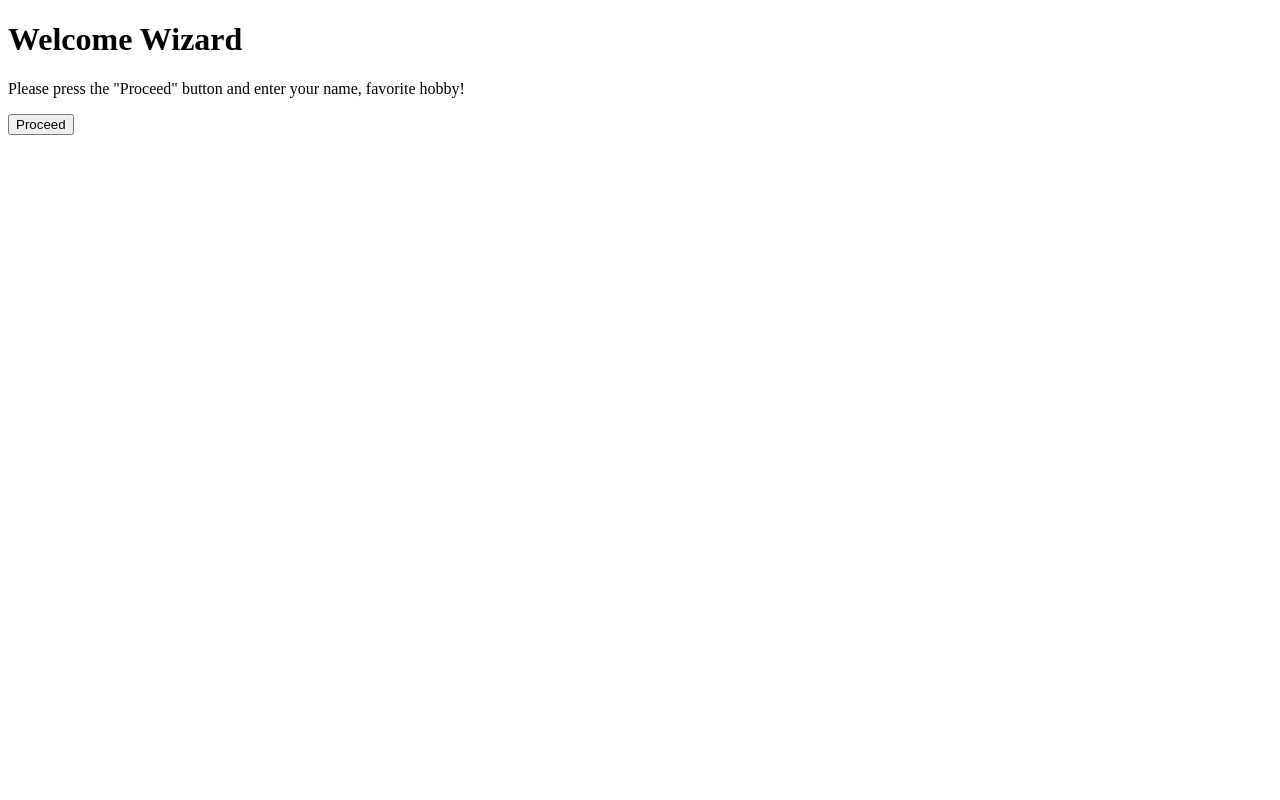
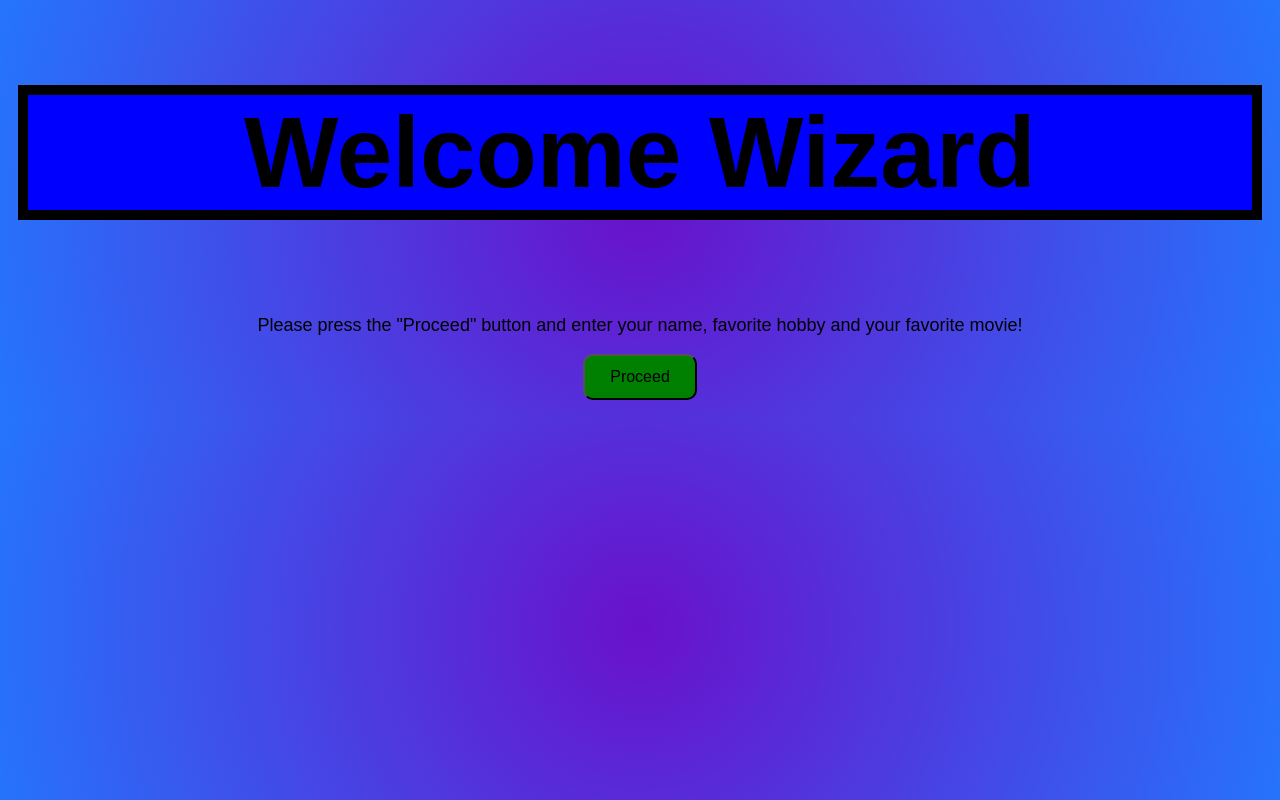
Before and after one commit to WilsonChung9427/WDDM-130-W1Lab, a plain HTML site: page index.html in a window 1280 px wide. Drawn offline with Linux system fonts and the light colour scheme.

Commit message:
- Changed the promt from food to movie - Added styling to the webpage

```diff
--- a/css/style.css
+++ b/css/style.css
@@ -0,0 +1,34 @@
+body {
+   font-family: Arial, Helvetica, sans-serif;
+   font-size: large;
+   margin: 0px, auto;
+   text-align: center;
+   background: radial-gradient(circle, #6a11cb, #2575fc);
+}
+
+h1{
+    font-size: 100px;
+    font-weight: bold;
+    background-color: blue;
+    border: 10px solid black;
+}
+
+header {
+   padding: 10px;
+}
+
+.instructions {
+   border: 10px;
+    padding: 10px;
+}
+
+button {
+    background-color: green;
+    border-radius: 10px;
+    padding: 12px 25px;
+    font-size: medium;
+}
+
+button:hover {
+    background-color: red;
+}
--- a/index.html
+++ b/index.html
@@ -15,7 +15,7 @@
 
     <main>
         <p class="Instructions">
-            Please press the "Proceed" button and enter your name, favorite hobby!
+            Please press the "Proceed" button and enter your name, favorite hobby and your favorite movie!
         </p>
 
         <button id="startBtn">Proceed</button>
--- a/javascript/script.js
+++ b/javascript/script.js
@@ -1,7 +1,7 @@
 startBtn.addEventListener("click", function () {
     var name = prompt("What is your name?");
     var hobby = prompt("What is your favorite hobby?");
-    var food = prompt("What is your favourite food?");
+    var food = prompt("What is your favourite movie?");
 
     if (!name) {
         name = "Ghost";
@@ -11,11 +11,11 @@ startBtn.addEventListener("click", function () {
         hobby = "nothing?!";
     }
 
-    if (!food) {
-        food = "nothing?!"
+    if (!movie) {
+        movie = "nothing?!"
     }
 
-    var msg = `Your name is ${name}, your favorite hobby is ${hobby} and Your favorite food is ${food}`;
+    var msg = `Your name is ${name}, your favorite hobby is ${hobby} and your favorite movie is ${movie}`;
     document.getElementById("outputArea").innerHTML = msg;
 
 });
```
